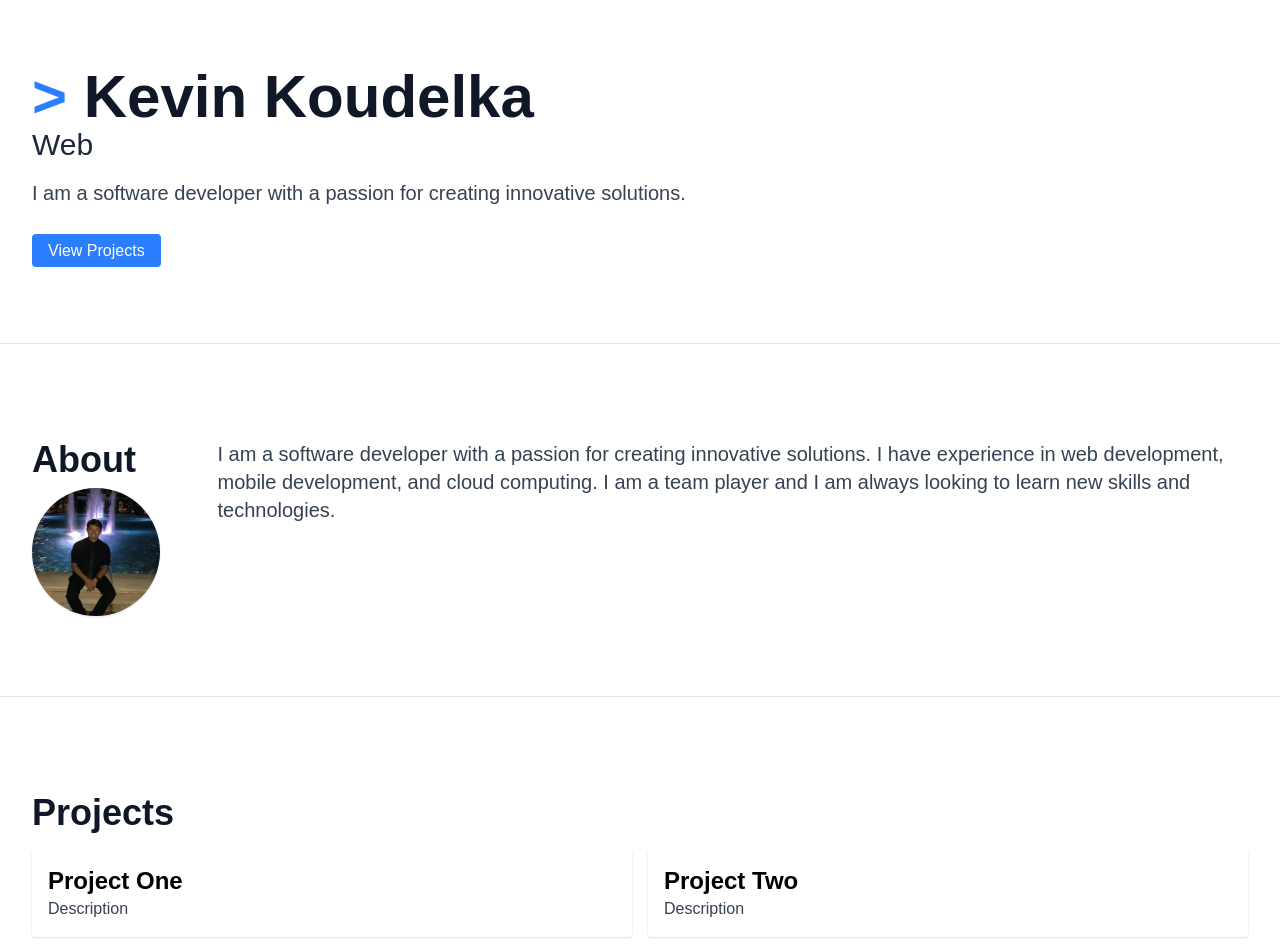
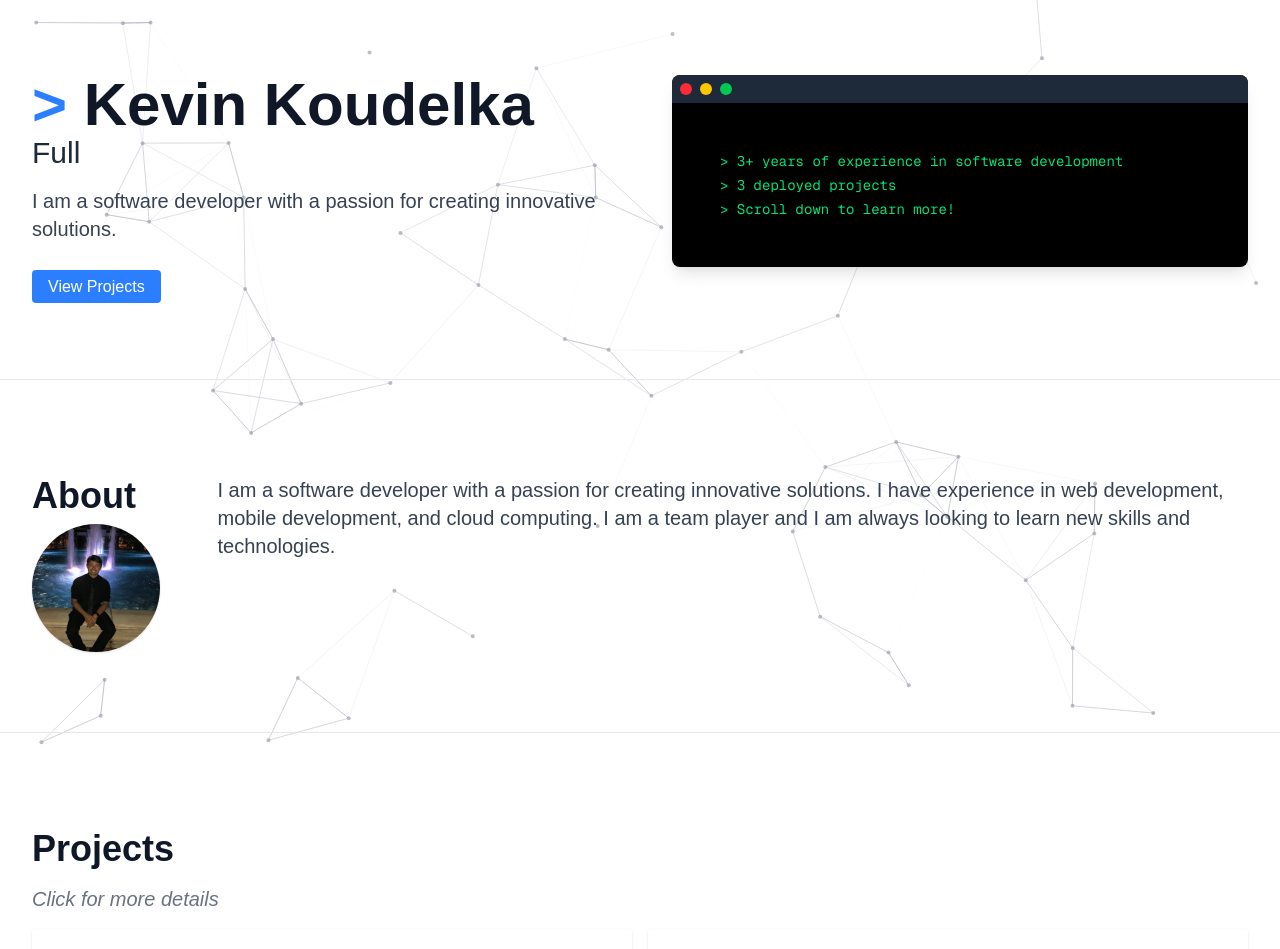
Before and after one commit to skkovi/Portfolio, a Next.js app in the folder portfolio/: page / in a window 1280 px wide. Shown: the part 53-1002 px from the top of the page. Built offline with nearby package versions, Linux system fonts and the light colour scheme.

Commit message:
added more animations and projects section

```diff
--- /dev/null
+++ b/portfolio/src/app/components/BackgroundParticles.jsx
@@ -0,0 +1,56 @@
+"use client";
+
+import { useCallback } from "react";
+import Particles from "react-tsparticles";
+import { loadSlim } from "tsparticles-slim"; // ✅ use slim version
+
+export default function BackgroundParticles() {
+  const particlesInit = useCallback(async (engine) => {
+    await loadSlim(engine); // ✅ fix the checkVersion error
+  }, []);
+
+  return (
+    <Particles
+      id="tsparticles"
+      init={particlesInit}
+      options={{
+        fullScreen: {
+          enable: true,
+          zIndex: -1,
+        },
+        background: {
+          color: { value: "#ffffff" },
+        },
+        particles: {
+          number: { value: 60 },
+          color: { value: "#9ca3af" },
+          links: {
+            enable: true,
+            color: "#9ca3af",
+            distance: 150,
+            opacity: 0.5,
+          },
+          move: { enable: true, speed: 1 },
+          size: { value: 2 },
+          opacity: { value: 0.7 },
+        },
+        interactivity: {
+          events: {
+            onHover: {
+              enable: true,
+              mode: "repulse", // or 'grab', 'bubble'
+            },
+            onClick: {
+              enable: true,
+              mode: "push",
+            },
+          },
+          modes: {
+            repulse: { distance: 100 },
+            push: { quantity: 4 },
+          },
+        },
+      }}
+    />
+  );
+}
--- /dev/null
+++ b/portfolio/src/app/components/Modal.jsx
@@ -0,0 +1,28 @@
+export default function Modal(props) {
+  return (
+    <div className="fixed inset-0 flex items-center justify-center bg-black/30 backdrop-blur-sm z-50 pointer-events-auto">
+      <div className="bg-white p-8 rounded-2xl shadow-2xl w-full max-w-xl space-y-4 transition duration-300 ease-out scale-100 animate-[fadeIn_0.3s_ease-out_forwards]">
+        <h2 className="text-lg font-bold text-gray-900">{props.title}</h2>
+        <p className="text-sm text-gray-600 leading-relaxed">
+          {props.description}
+        </p>
+        <ul className="list-disc list-outside pl-6 text-gray-700 text-sm leading-relaxed space-y-2">
+          {props.responsibilties.map((res, index) => (
+            <li key={index} className="text-gray-600 mb-2">
+              {res}
+            </li>
+          ))}
+        </ul>
+        <p className="mt-4 text-xs text-gray-500 italic">
+          Skills: {props.skills}
+        </p>
+        <button
+          onClick={props.onClose}
+          className="mt-4 px-4 py-2 bg-blue-500 text-white rounded"
+        >
+          Close
+        </button>
+      </div>
+    </div>
+  );
+}
--- a/portfolio/src/app/components/Projects.jsx
+++ b/portfolio/src/app/components/Projects.jsx
@@ -1,6 +1,9 @@
 export default function Projects(props) {
   return (
-    <div className="border-black p-4 rounded shadow hover:scale-105 hover:shadow-lg transition cursor-pointer">
+    <div
+      onClick={props.onClick}
+      className="border-black p-4 rounded shadow hover:scale-105 hover:shadow-lg transition cursor-pointer"
+    >
       <h3 className="text-2xl font-bold text-black">{props.title}</h3>
       <p className="text-gray-700">{props.description}</p>
     </div>
--- a/portfolio/src/app/globals.css
+++ b/portfolio/src/app/globals.css
@@ -27,3 +27,13 @@ body {
 html {
   scroll-behavior: smooth;
 }
+@keyframes fadeIn {
+  0% {
+    opacity: 0;
+    transform: scale(0.95);
+  }
+  100% {
+    opacity: 1;
+    transform: scale(1);
+  }
+}
--- a/portfolio/src/app/layout.js
+++ b/portfolio/src/app/layout.js
@@ -19,15 +19,13 @@ export const metadata = {
 
 export default function RootLayout({ children }) {
   return (
-    <>
-      <Nav />
     <html lang="en">
       <body
         className={`${geistSans.variable} ${geistMono.variable} antialiased`}
       >
+        <Nav />
         {children}
       </body>
     </html>
-    </>
   );
 }
--- a/portfolio/src/app/page.js
+++ b/portfolio/src/app/page.js
@@ -2,18 +2,74 @@
 import Link from "next/link";
 import Image from "next/image";
 import Projects from "./components/Projects";
-import { TypeAnimation } from "react-type-animation";
-import { use } from "react";
 import HeroName from "./components/HeroName";
 import JobTitle from "./components/JobTitle";
+import BackgroundParticles from "./components/BackgroundParticles";
+import { useState } from "react";
+import Modal from "./components/Modal";
+import { TypeAnimation } from "react-type-animation";
+
+let projects = [
+  {
+    key: 1,
+    title: "Department of Labor Forms Management",
+    description:
+      "Project involves Forms Management Team working collaboratively to streamline the current communication process by consolidating forms and creating a single platform for consistency. The team aims to enhance the user experience by providing a standardization of forms. Through the duration of the project, inventory capabilities will be enhanced.",
+    skills:
+      "JIRA, SharePoint, Inspire Designer, Inspire Interactive, Adobe Pro",
+    responsibilties: [
+      "Designing new forms to meet the growing needs of the agency",
+      "Coordinated Forms Management Team to ensure that all forms are completed in a timely manner",
+      "Due to efficient performance, selected to assist with the testing environment",
+      "Experience in creating forms in 20+ different languages, ensuring accessibility and usability across diverse linguistic audiences.",
+      "Identified any bugs occurring in the forms as well as updating them",
+      "Conducted maintenance activities on the application, including status reporting and providing regular updates to management team using wellness status e-mails and calls",
+    ],
+  },
+  {
+    key: 2,
+    title: "Data Migration and Analytics",
+    description:
+      "Project involved the data movement between multiple servers including MPP data warehouse, No-SQL Google firebase, and Service-Now (Cloud computing platform). It maintained data in its own azure synapses (SaaS) for analysis purposes. It had a user interface for extracting distinct types of analytics and reports.",
+    skills:
+      "SQL, SQL Developer, ServiceNow, Azure devOPs, Azure pipelines, JavaScript, Google Firebase, Cloud Functions, Azure Logical Apps, Node.js (Express)",
+    responsibilties: [
+      "Designed functionality for scalable architecture to solve business problems using various Azure Components like Data Factory, Data Lake, Storage, and Synapse",
+      "Created and maintained databases containing client’s data",
+      "Designed and tested Azure pipeline architecture to successfully meet the client’s required solutions",
+      "Collaborated as part of a five-member team to enhance development and testing",
+      "Obtained a solid understanding of embedded application development by creating, testing, and deploying applications on production hardware",
+      "Utilized experience in Microsoft SQL Server and advanced SQL programming to implement and employ analytical functions, subqueries, and set operators",
+    ],
+  },
+  {
+    key: 3,
+    title: "Internal Project Development",
+    description:
+      "Performed internship for Nagarro, Inc. Project involved the development of iOS and Android application for purposeful internal inventory tracking. Contained an interface that provided contextual information to warehouse workers to enhance the efficiency of their job.",
+    skills: "Firebase, JavaScript, node.js, CSS",
+    responsibilties: [
+      "Created and maintained a web application containing warehouse workers’ data",
+      "Produced and maintained a firebase database for devices in client’s warehouse",
+      "Developed a login system with various roles and permissions depending on job title",
+      "Collaborated with a team to efficiently meet employer’s guidelines",
+      "Obtained the fundamental aspects of JavaScript and Node.js to complete the project in a timely manner",
+    ],
+  },
+];
 
 export default function Home() {
+  let [showModal, setShowModal] = useState(false);
+  let [selectedProject, setSelectedProject] = useState(null);
   return (
-    <>
+    <div className="relative">
+      <BackgroundParticles />
+      <main className="relative z-10">
         <section
           id="home"
-        className="bg-white px-8 pt-30 pb-20 border-b border-gray-200"
+          className="px-8 pt-32 pb-20 border-b border-gray-200 grid grid-cols-1 md:grid-cols-2 gap-4"
         >
+          <div>
             <HeroName />
             <JobTitle />
             <p className="text-lg md:text-xl text-gray-700 mb-8">
@@ -21,15 +77,53 @@ export default function Home() {
               solutions.
             </p>
             <Link
-          href="/projects"
+              href="/#projects"
               className="mt-8 bg-blue-500 hover:bg-blue-600 text-white py-2 px-4 rounded"
             >
               View Projects
             </Link>
+          </div>
+          <div className="flex justify-end items-start">
+            <div className="bg-black text-green-400 font-mono w-full max-w-xl rounded-lg shadow-lg">
+              <div className="flex space-x-2 p-2 bg-gray-800 rounded-t-lg">
+                <span className="w-3 h-3 bg-red-500 rounded-full"></span>
+                <span className="w-3 h-3 bg-yellow-400 rounded-full"></span>
+                <span className="w-3 h-3 bg-green-500 rounded-full"></span>
+              </div>
+              <div className="p-4 text-sm space-y-1">
+                <div className="p-4 text-sm space-y-1 font-mono text-green-400">
+                  <div className="p-4 text-sm space-y-1 font-mono text-green-400">
+                    <TypeAnimation
+                      sequence={[
+                        "> 3+ years of experience in software development",
+                      ]}
+                      speed={40}
+                      wrapper="p"
+                      cursor={false}
+                    />
+                    <TypeAnimation
+                      sequence={["> 3 deployed projects"]}
+                      speed={40}
+                      wrapper="p"
+                      cursor={false}
+                      delay={1500} // delay typing until first line finishes
+                    />
+                    <TypeAnimation
+                      sequence={["> Scroll down to learn more!"]}
+                      speed={40}
+                      wrapper="p"
+                      cursor={true}
+                      delay={3000}
+                    />
+                  </div>
+                </div>
+              </div>
+            </div>
+          </div>
         </section>
         <section
           id="about"
-        className="bg-white px-8 pt-24 pb-20 border-b border-gray-200"
+          className="px-8 pt-24 pb-20 border-b border-gray-200"
         >
           <div className="flex flex-col md:flex-row items-start gap-4">
             <div className="w-50">
@@ -56,21 +150,43 @@ export default function Home() {
         </section>
         <section
           id="projects"
-        className="bg-white px-8 pt-24 pb-20 border-b border-gray-200"
+          className="px-8 pt-24 pb-20 border-b border-gray-200"
         >
           <div>
             <h2 className="text-3xl md:text-4xl font-bold text-gray-900 mb-4">
               Projects
             </h2>
+            <h3 className="text-xl text-gray-500 italic mb-4">
+              Click for more details
+            </h3>
           </div>
           <div className="grid grid-cols-1 md:grid-cols-2 gap-4">
-          <Projects title="Project One" description="Description" />
-          <Projects title="Project Two" description="Description" />
-          <Projects title="Project Three" description="Description" />
-          <Projects title="Project Four" description="Description" />
+            {showModal && selectedProject && (
+              <Modal
+                title={selectedProject.title}
+                description={selectedProject.description}
+                skills={selectedProject.skills}
+                responsibilties={selectedProject.responsibilties}
+                onClose={() => setShowModal(false)}
+              />
+            )}
+            {projects.map((project) => {
+              return (
+                <Projects
+                  key={project.key}
+                  onClick={() => {
+                    setSelectedProject(project);
+                    setShowModal(true);
+                  }}
+                  title={project.title}
+                  description={project.description}
+                  responsibilties={project.responsibilties}
+                />
+              );
+            })}
           </div>
         </section>
-      <section id="resume" className="bg-white px-8 pt-24 pb-20">
+        <section id="resume" className="px-8 pt-24 pb-20">
           <div className="flex flex-col md:flex-row justify-center gap-25">
             <div>
               <h2 className="text-3xl md:text-4xl font-bold text-gray-900 mb-2">
@@ -82,9 +198,11 @@ export default function Home() {
               <p className="text-lg md:text-xl text-gray-700 mb-4">
                 Feel free to reach out to me via email!
               </p>
+              <a href="mailto:skkovi14@gmail.com">
                 <button className="bg-blue-500 hover:bg-blue-600 text-white py-2 px-4 rounded">
                   Email Me
                 </button>
+              </a>
             </div>
             <div>
               <h2 className="text-3xl md:text-4xl font-bold text-gray-900 mb-2">
@@ -103,6 +221,7 @@ export default function Home() {
             </div>
           </div>
         </section>
-    </>
+      </main>
+    </div>
   );
 }
```
Also changed, not shown: portfolio/package.json (+5 -2 lines), 1 other file (tests, documents, lock files or other folders). Lines whose indentation alone changed are shown as unchanged.
